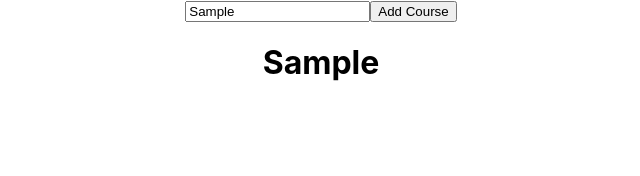
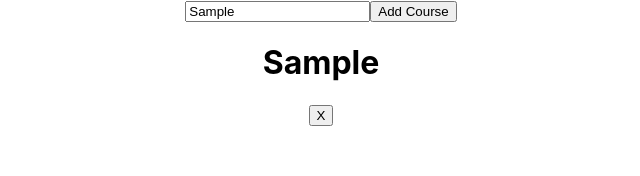
Before and after one commit to AliShahSafdari/react-practice, a React (Create React App) app: page / in a window 1280 px wide. Both pictures are taken after typing "Sample" into the empty fields and a click on the button "Add Course". Shown: the top 176 px of the page, without its empty margins (319-959 px from the left). Built offline with nearby package versions, Linux system fonts and the light colour scheme.

Commit message:
Add delete button

```diff
--- a/src/App.js
+++ b/src/App.js
@@ -10,6 +10,13 @@ function App() {
   const addcourse = ()=> {
     setCourseList([...courseList, newCourse]);
   }
+  const deleteCourse = (courseName)=>{
+   const newCourseList=  courseList.filter((course) =>{
+    if(course === courseName) return false;
+    else return true;
+   })
+   setCourseList(newCourseList);
+  }
   return (
     <div className='App'>
       <div className='add-course'>
@@ -18,7 +25,10 @@ function App() {
       </div>
       <div className='list'>
         {courseList.map((course)=>{
-          return <h1>{course}</h1>
+          return (<div>
+            <h1>{course}</h1>
+            <button onClick={() => deleteCourse(course)}>X</button>
+          </div>)
         })}
       </div>
     </div>
```
